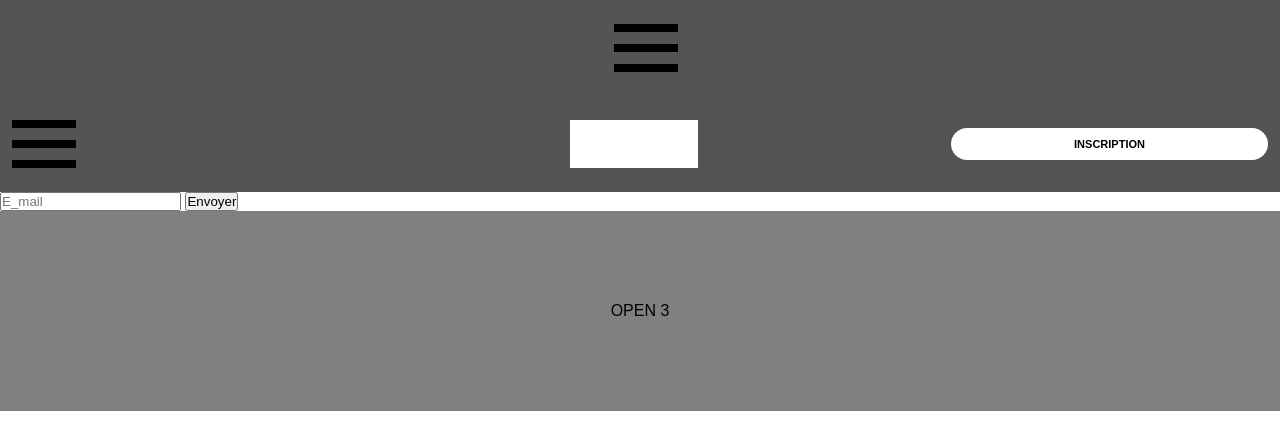
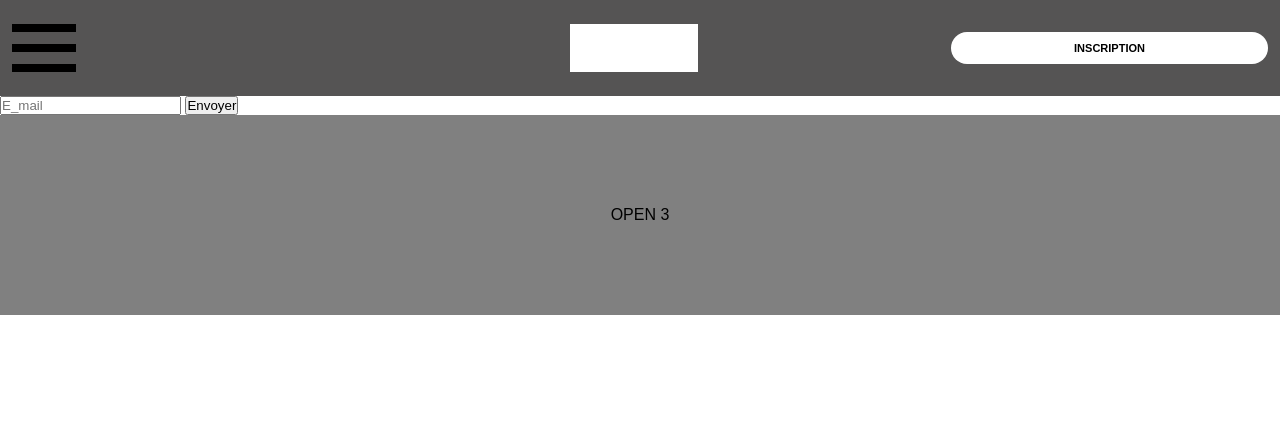
Before and after one commit to MeliMel00/Bap-open-3-grp34, a PHP site: page / in a window 1280 px wide. Shown: the top 432 px of the page. Run offline with PHP 8.4, Linux system fonts and the light colour scheme; style sheets or scripts are compiled from the project's sources.

Commit message:
:rocket: php

```diff
--- a/index.php
+++ b/index.php
@@ -9,66 +9,6 @@
     <link rel="stylesheet" href="style.css">
     <title>Document</title>
 </head>
-
-<header>
-    <div class="burger">
-        <div class="open">
-            <div class="burger-open">
-                <a href="#">
-                    <ul></ul>
-                    <ul></ul>
-                    <ul></ul>
-                </a>
-            </div>
-        </div>
-        <div class="close">
-            <div class="burger-close">
-                <a href="#"><img src="./img/times-solid.svg" alt="" class="close-div"></a>
-                <a href="#"><p class="close-div">FERMER</p></a>
-            </div>
-            <a href="#">
-                <ul>
-                    <p>TITRE</p>
-                </ul>
-            </a>
-            <a href="#">
-                <ul>
-                    <p>TITRE</p>
-                </ul>
-            </a>
-            <a href="#">
-                <ul>
-                    <p>TITRE</p>
-                </ul>
-            </a>
-            <a href="#">
-                <ul>
-                    <p>TITRE</p>
-                </ul>
-            </a>
-            <a href="#">
-                <ul>
-                    <p>TITRE</p>
-                </ul>
-            </a>
-            <a href="#" class="histoire">
-                <ul>
-                    <p>TITRE</p>
-                    <li class="sub-title">
-                        <p>HELLO</p>
-                    </li>
-                    <li class="sub-title">
-                        <p>HELLO</p>
-                    </li>
-                    <li class="sub-title">
-                        <p>HELLO</p>
-                    </li>
-                </ul>
-            </a>
-        </div>
-    </div>
-</header>
-
 
 <body>
 <?php include 'header.php'; ?>
```
Also changed, not shown: style.scss (line endings or trailing spaces).
